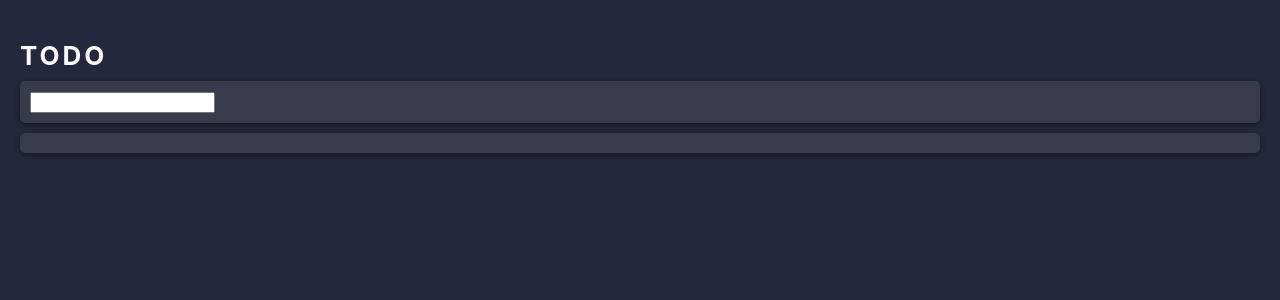
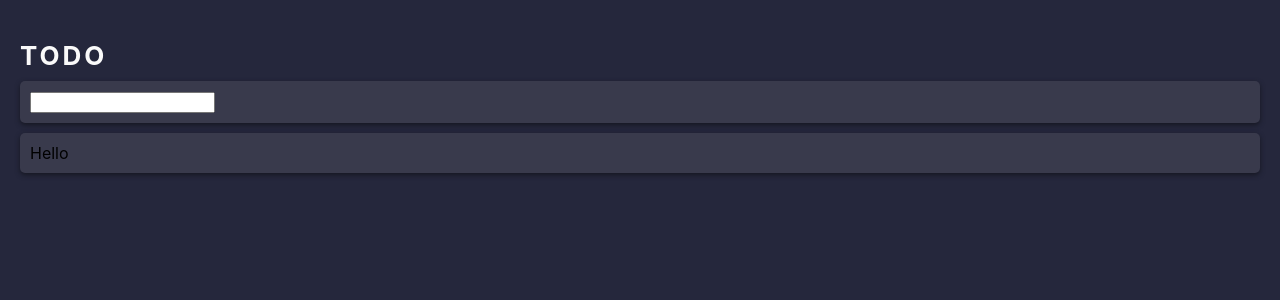
Before and after one commit to Alekseypavlov14/typescript-todos, a React (Create React App) app: page / in a window 1280 px wide. Shown: the top 300 px of the page. Built offline with nearby package versions, Linux system fonts and the light colour scheme.

Commit message:
change components interfaces

```diff
--- a/src/App.tsx
+++ b/src/App.tsx
@@ -1,18 +1,34 @@
+import { CreateNewTodo } from './components/CreateNewTodo/index'
+import { Todos } from './components/Todos/index'
+import { TodoType } from './types/Todo.type'
 import { useState } from 'react'
-import { CreateNewTodo } from './components/CreateNewTodo/index'
 import './App.css'
-import { Todos } from './components/Todos/index'
 
 function App() {
+  const [todos, setTodos] = useState(() => {
+    const todos: TodoType[] = [{
+      content: 'Hello',
+      isDone: false
+    }]
+    return todos
+  })
+
+  function addTodo(todo: TodoType) {
+    setTodos(todos => {
+      todos.push(todo)
+      return todos
+    })
+  }
+
   return (
     <div className="App">
       <header className='Header'>
         <div className="Title">TODO</div>
       </header>
 
-      <CreateNewTodo />
+      <CreateNewTodo addTodo={addTodo}/>
 
-      <Todos />
+      <Todos todos={todos}/>
     </div>
   )
 }
--- a/src/components/CreateNewTodo/CreateNewTodo.tsx
+++ b/src/components/CreateNewTodo/CreateNewTodo.tsx
@@ -1,7 +1,10 @@
 import { FC } from "react"
+import { TodoType } from "../../types/Todo.type"
 import './CreateNewTodo.module.css'
 
-interface CreateNewTodoInterface {}
+interface CreateNewTodoInterface {
+    addTodo: (todo: TodoType) => void
+}
 
 const CreateNewTodo: FC<CreateNewTodoInterface> = () => {
     return (
--- a/src/components/Todos/Todos.tsx
+++ b/src/components/Todos/Todos.tsx
@@ -1,10 +1,16 @@
-import React, { FC } from "react"
+import { FC } from "react"
+import { TodoType } from './../../types/Todo.type'
 
-interface TodosInterface {}
+interface TodosInterface {
+    todos: TodoType[]
+}
 
-const Todos: FC<TodosInterface> = () => {
+const Todos: FC<TodosInterface> = ({ todos, ...props}) => {
     return (
         <div className='Todos Palette'>
+            {todos.map(todo => (
+                <div>{todo.content}</div>
+            ))}
         </div>
     )
 }
--- a/src/types/TodoList.type.ts
+++ /dev/null
@@ -1,2 +0,0 @@
-import { TodoType } from './Todo.type'
-export type TodoListType = TodoType[]
```
